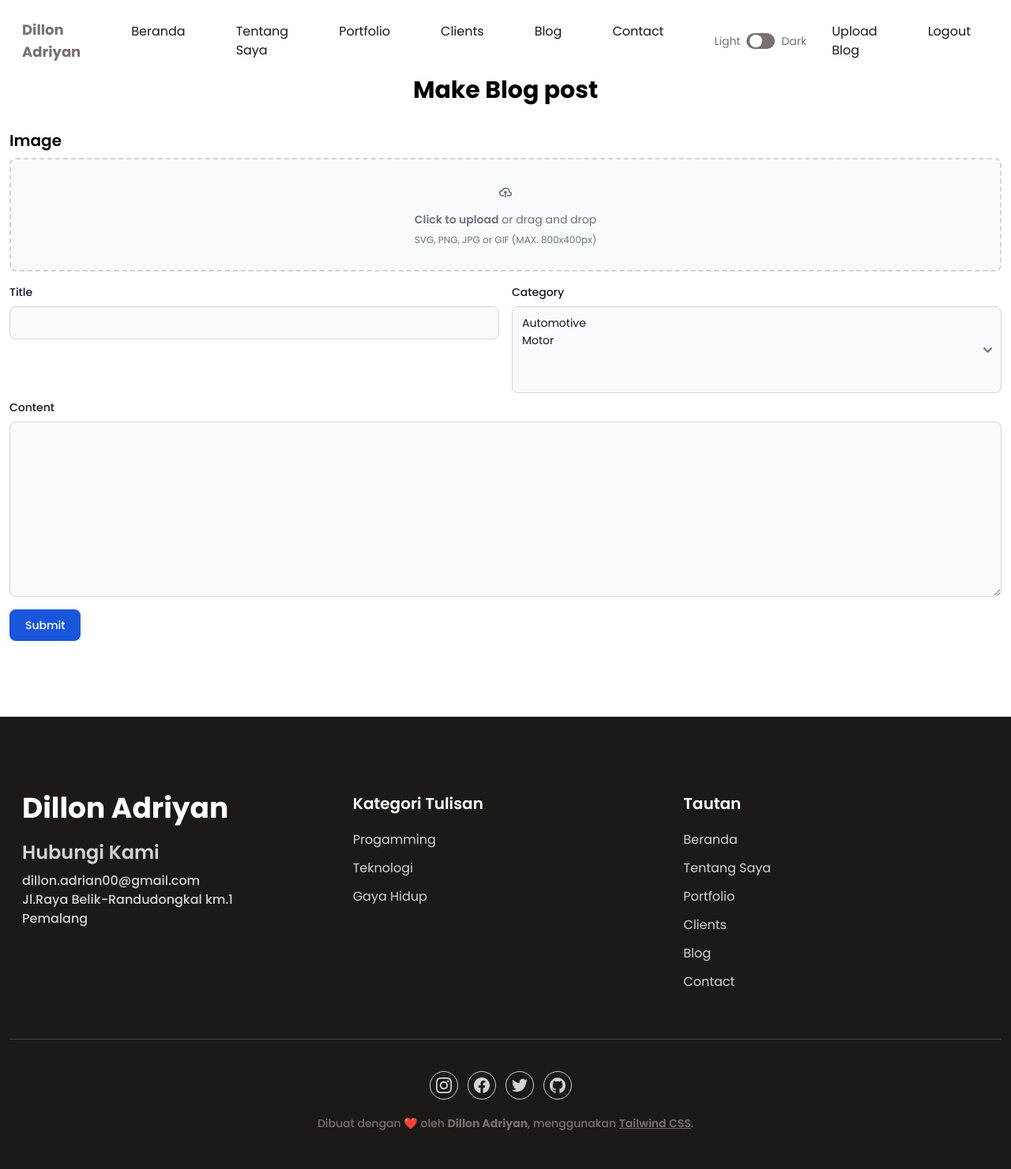
After one commit to DillonAdriyan/new-portfolio, a Django app: page /blog in a window 1280 px wide. The commit adds this page. Shown: the whole page at 79% size. Run offline with Django 5.2, Linux system fonts and the light colour scheme; a user stored in the database is signed in; data comes from the database, SQL or seed files in the repository; both versions use the stored data as it was after the commit; some libraries are stand-ins or nearby versions.

Commit message:
tambah upload blog, login dan configurasi tailwind

```diff
--- a/portfolio/blog/forms.py
+++ b/portfolio/blog/forms.py
@@ -1,5 +1,5 @@
 from django import forms
-from .models import Comment, UserProfile, CustomUser
+from .models import Comment, UserProfile, CustomUser, Blog
 from django.contrib.auth.forms import UserCreationForm
 from django.contrib.auth.models import User
 class CommentForm(forms.ModelForm):
@@ -34,3 +34,26 @@ class CustomRegistrationForm(forms.ModelForm):
                 user_profile.photo_profile = self.cleaned_data['photo_profile']
                 user_profile.save()
         return user
+
+
+class BlogForm(forms.ModelForm):
+    class Meta:
+        model = Blog
+        fields = ['title', 'content', 'image', 'category', 'user']
+        widgets = {
+            'user': forms.HiddenInput(),
+        }
+
+    def __init__(self, *args, **kwargs):
+        self.user = kwargs.pop('user', None)
+        super().__init__(*args, **kwargs)
+        if self.user:
+            self.fields['user'].initial = self.user
+
+    def save(self, commit=True):
+        instance = super().save(commit=False)
+        if not instance.user_id:
+            instance.user_by = self.user
+        if commit:
+            instance.save()
+        return instance
--- a/portfolio/blog/static/css/style.css
+++ b/portfolio/blog/static/css/style.css
@@ -1243,6 +1238,10 @@ html {
   margin-bottom: 0.5rem;
 }
 
+.mb-24 {
+  margin-bottom: 6rem;
+}
+
 .mb-3 {
   margin-bottom: 0.75rem;
 }
@@ -1259,6 +1258,10 @@ html {
   margin-bottom: 1.5rem;
 }
 
+.mb-8 {
+  margin-bottom: 2rem;
+}
+
 .ml-2 {
   margin-left: 0.5rem;
 }
@@ -1295,14 +1298,14 @@ html {
   margin-top: 0.5rem;
 }
 
+.mt-24 {
+  margin-top: 6rem;
+}
+
 .mt-3 {
   margin-top: 0.75rem;
 }
 
-.mt-36 {
-  margin-top: 9rem;
-}
-
 .mt-4 {
   margin-top: 1rem;
 }
@@ -1311,10 +1314,6 @@ html {
   margin-top: 1.5rem;
 }
 
-.mb-8 {
-  margin-bottom: 2rem;
-}
-
 .block {
   display: block;
 }
@@ -1355,6 +1354,10 @@ html {
   height: 3rem;
 }
 
+.h-36 {
+  height: 9rem;
+}
+
 .h-4 {
   height: 1rem;
 }
@@ -1502,6 +1501,10 @@ html {
   resize: both;
 }
 
+.grid-cols-1 {
+  grid-template-columns: repeat(1, minmax(0, 1fr));
+}
+
 .grid-cols-4 {
   grid-template-columns: repeat(4, minmax(0, 1fr));
 }
@@ -1544,6 +1547,10 @@ html {
 
 .justify-between {
   justify-content: space-between;
+}
+
+.gap-4 {
+  gap: 1rem;
 }
 
 .gap-6 {
@@ -1614,6 +1621,10 @@ html {
   border-width: 0px;
 }
 
+.border-2 {
+  border-width: 2px;
+}
+
 .border-b {
   border-bottom-width: 1px;
 }
@@ -1632,6 +1643,10 @@ html {
 
 .border-t-2 {
   border-top-width: 2px;
+}
+
+.border-dashed {
+  border-style: dashed;
 }
 
 .border-blue-600 {
@@ -1872,6 +1892,10 @@ html {
 
 .pt-36 {
   padding-top: 9rem;
+}
+
+.pt-5 {
+  padding-top: 1.25rem;
 }
 
 .text-center {
--- a/portfolio/blog/tailwind.config.js
+++ b/portfolio/blog/tailwind.config.js
@@ -24,7 +24,7 @@ module.exports = {
     },
   },
   plugins: [
-   require('flowbite/plugin')
+   require('../../../node_modules/flowbite/plugin')
   ],
 
 }
--- a/portfolio/blog/templates/base.html
+++ b/portfolio/blog/templates/base.html
@@ -1,5 +1,5 @@
+{% load compress %}
 {% load static %}
-
 <!DOCTYPE html>
 <html lang="id" class="scroll-smooth">
 <head>
@@ -38,7 +38,9 @@
  'https://www.googletagmanager.com/gtm.js?id='+i+dl;f.parentNode.insertBefore(j,f);
  })(window,document,'script','dataLayer','GTM-PB6M6X3S');</script>
  <!-- End Google Tag Manager -->
+ {% compress css %}
  <link rel="stylesheet" href="{% static 'css/style.css' %}" type="text/css" media="all" />
+ {% endcompress %}
  <script>
  if (localStorage.theme === 'dark' || (!('theme' in localStorage) && window.matchMedia('(prefers-color-scheme: dark)').matches)) {
    document.documentElement.classList.add('dark')
@@ -104,6 +106,21 @@ height="0" width="0" style="display:none;visibility:hidden"></iframe></noscript>
          <span class="ml-2 text-sm text-stone-500">Dark</span>
         </div>
        </li>
+       {% if user.is_authenticated %}
+       <li class="group">
+        <a href="{% url 'blog' %}" class="text-base text-dark py-2 mx-8 flex group-hover:text-primary dark:text-white">Upload Blog</a>
+       </li>
+       <li class="group">
+        <a class="text-base text-dark py-2 mx-8 flex group-hover:text-primary dark:text-white" href="{% url 'logout' %}">Logout</a>
+       </li>
+       {% else %}
+       <li class="group">
+        <a class="text-base text-dark py-2 mx-8 flex group-hover:text-primary dark:text-white" href="{% url 'login' %}">Login</a>
+       </li>
+       <li class="group">
+        <a class="text-base text-dark py-2 mx-8 flex group-hover:text-primary dark:text-white" href="{% url 'signup' %}">Daftar</a>
+       </li>
+       {% endif %}
       </ul>
      </nav>
     </div>
@@ -112,7 +129,7 @@ height="0" width="0" style="display:none;visibility:hidden"></iframe></noscript>
  </header>
  {% block content %}
  {% endblock %}
-  <footer class="bg-dark pt-24 pb-12">
+  <footer class="bg-dark pt-24 mt-12 pb-12">
   <div class="container">
    <div class="flex flex-wrap">
     <div class="w-full px-4 mb-12 text-stone-300 font-medium md:w-1/3">
--- /dev/null
+++ b/portfolio/blog/templates/blog/upload_blog.html
@@ -0,0 +1,72 @@
+{% extends 'base.html' %}
+{% block content %}
+ <section id="blogUpload" class="mb-24 mt-12 dark:bg-gray-900">
+  <div class="container">
+   <h1 class="text-3xl font-bold text-center mt-24 mb-8">Make Blog post</h1>
+     {% if messages %}
+  {% for message in messages %}
+  {% if message.tags == 'error' %}
+  <div class="p-4 mb-4 text-sm text-red-800 rounded-lg bg-red-50 dark:bg-gray-800 dark:text-red-400" role="alert">
+   <span class="font-medium">Infoo bolo!
+   </span>{{ message }}
+  </div>
+ {% endif %}
+ {% endfor %}
+ {% endif %}
+   <form method="post" enctype="multipart/form-data">
+    {% csrf_token %}
+ <div class="sampul">
+  <h2 class="text-xl font-semibold mb-2">Image</h2>
+<div class="flex items-center justify-center w-full">
+    <label for="dropzone-file" class="flex flex-col items-center justify-center w-full h-36 border-2 border-gray-300 border-dashed rounded-lg cursor-pointer bg-gray-50 dark:hover:bg-bray-800 dark:bg-gray-700 hover:bg-gray-100 dark:border-gray-600 dark:hover:border-gray-500 dark:hover:bg-gray-600">
+        <div class="flex flex-col items-center justify-center pt-5 pb-6">
+            <img id="previewImage" src="#" alt="Preview" style="display: none; max-width: auto; max-height: 200px;" class=""/>
+            <svg class="w-4 h-4 mt-2 mb-4 text-gray-500 dark:text-gray-400" aria-hidden="true" xmlns="http://www.w3.org/2000/svg" fill="none" viewBox="0 0 20 16">
+                <path stroke="currentColor" stroke-linecap="round" stroke-linejoin="round" stroke-width="2" d="M13 13h3a3 3 0 0 0 0-6h-.025A5.56 5.56 0 0 0 16 6.5 5.5 5.5 0 0 0 5.207 5.021C5.137 5.017 5.071 5 5 5a4 4 0 0 0 0 8h2.167M10 15V6m0 0L8 8m2-2 2 2"/>
+            </svg>
+            <p class="mb-2 text-sm text-gray-500 dark:text-gray-400"><span class="font-semibold">Click to upload</span> or drag and drop</p>
+            <p class="text-xs text-gray-500 dark:text-gray-400">SVG, PNG, JPG or GIF (MAX. 800x400px)</p>
+        </div>
+{{ form.image }}
+    </label>
+</div>
+</div>
+   <div class="grid grid-cols-1 gap-4 md:grid-cols-2 mt-4">
+<div class="">
+            <label for="title" class="block mb-2 text-sm font-medium text-gray-900 dark:text-white">Title</label>
+{{ form.title }}
+</div>
+<div class="">
+            <label for="category" class="block mb-2 text-sm font-medium text-gray-900 dark:text-white">Category</label>
+            {{ form.category }}
+        </div>
+   </div>
+   <div class="mt-2">
+            <label for="content" class="block mb-2 text-sm font-medium text-gray-900 dark:text-white">Content</label>
+{{ form.content }}
+        </div>
+        {{ form.user }}
+        <button type="submit" class="mt-4 text-white bg-blue-700 hover:bg-blue-800 focus:ring-4 focus:outline-none focus:ring-blue-300 font-medium rounded-lg text-sm w-full sm:w-auto px-5 py-2.5 text-center dark:bg-blue-600 dark:hover:bg-blue-700 dark:focus:ring-blue-800">Submit</button>
+   </form>
+  </div>
+ </section>
+   <script>
+  document.getElementById('id_gambar').accept = '.jpg, .png, .jpeg';
+    document.getElementById('id_gambar').addEventListener('change', function(e) {
+        var file = e.target.files[0];
+        var imageType = /image.*/;
+
+        if (file && file.type.match(imageType)) {
+            var reader = new FileReader();
+
+            reader.onload = function(e) {
+                var preview = document.getElementById('previewImage');
+                preview.src = e.target.result;
+                preview.style.display = 'block';
+            };
+
+            reader.readAsDataURL(file);
+        }
+    });
+</script>
+{% endblock %}
--- a/portfolio/blog/urls.py
+++ b/portfolio/blog/urls.py
@@ -8,7 +8,10 @@ urlpatterns = [
     path('', views.index, name='index'),
     path('<int:blog_id>/', views.blog_detail, name='blog_detail'),
     path('category/<category>/', views.blog_category, name='blog_category'),
-    path('signup/', views.register_user, name="register_user")
+    path('signup/', views.register_user, name="signup"),
+    path('logout/', views.logout, name="logout"),
+    path('login/', views.login_view, name="login"),
+    path('blog', views.blog , name='blog')
 ]
 
 urlpatterns += static(settings.MEDIA_URL, document_root=settings.MEDIA_ROOT)
--- a/portfolio/blog/views.py
+++ b/portfolio/blog/views.py
@@ -1,14 +1,37 @@
 from django.shortcuts import render, get_object_or_404, redirect
 from .models import Blog, Comment, UserProfile
-from .forms import CommentForm, CustomRegistrationForm
+from .forms import CommentForm, CustomRegistrationForm, BlogForm
 from django.contrib import messages
-from django.contrib.auth import login, authenticate
+from django.contrib.auth import login, authenticate, logout
+from django.contrib.auth.decorators import login_required
+from django.http import HttpResponseRedirect
+
 
 
 def index(request):
     blogs = Blog.objects.all().order_by('-created_at')
     return render(request, 'blog/index.html', {'blogs': blogs})
+@login_required
+def blog(request):
+    user = request.user
+    if request.method == 'POST':
+        form = BlogForm(request.POST, request.FILES, user=user)
+        if form.is_valid():
+            form.save()
+            return redirect('blog')
+        else:
+         for field, errors in form.errors.items():
+                for error in errors:
+                    messages.error(request, f"{field}: {error}")
+    else:
+        form = BlogForm(user=user)
+    form.fields['image'].widget.attrs.update({'id': 'dropzone-file', 'class': 'hidden'})
+    form.fields['title'].widget.attrs.update({'class': 'bg-gray-50 border border-gray-300 text-gray-900 text-sm rounded-lg focus:ring-blue-500 focus:border-blue-500 block w-full p-2.5 dark:bg-gray-700 dark:border-gray-600 dark:placeholder-gray-400 dark:text-white dark:focus:ring-blue-500 dark:focus:border-blue-500 mb-2'})
+    form.fields['content'].widget.attrs.update({'class': 'bg-gray-50 border border-gray-300 text-gray-900 h-24 text-sm rounded-lg focus:ring-blue-500 focus:border-blue-500 block w-full p-2.5 dark:bg-gray-700 dark:border-gray-600 dark:placeholder-gray-400 dark:text-white dark:focus:ring-blue-500 dark:focus:border-blue-500'})
+    form.fields['category'].widget.attrs.update({'class': 'bg-gray-50 border border-gray-300 text-gray-900 text-sm rounded-lg focus:ring-blue-500 focus:border-blue-500 block w-full p-2.5 dark:bg-gray-700 dark:border-gray-600 dark:placeholder-gray-400 dark:text-white dark:focus:ring-blue-500 dark:focus:border-blue-500'})
 
+    context = {'form': form, 'username': user.username}
+    return render(request, 'blog/upload_blog.html', context)
 def blog_detail(request, blog_id):
     blog = get_object_or_404(Blog, id=blog_id)
     comments = Comment.objects.filter(post=blog)
@@ -63,3 +86,28 @@ def register_user(request):
     return render(request,
     'auth/signup.html', {'form':
     form})
+
+def login_view(request):
+    if request.method == 'POST':
+        username = request.POST['username']
+        password = request.POST['password']
+
+        user = authenticate(request, username=username, password=password)
+        if user is not None:
+            login(request, user)
+            request.session['username'] = user.username
+            messages.success(request, 'Login berhasil! Selamat datang.')
+            return redirect('index')
+        else:
+            messages.error(request, 'Username atau Password Salah !')
+            return render(request, 'auth/login.html')
+
+    if request.user.is_authenticated:
+        return redirect('index')
+
+    return render(request, 'auth/login.html')
+def logout(request):
+    # Lakukan logout
+    logout(request)
+    messages.success(request,'Berhasil Logout')
+    return redirect('login')
```
Also changed, not shown: other parts of portfolio/blog/static/css/style.css (+52 -41 lines), portfolio/blog/templates/blog/index.html (+18 -9 lines), portfolio/portfolio/settings.py (+10 -3 lines), portfolio/blog/static/src/input.css (renamed from portfolio/blog/static/css/input.css), portfolio/db.sqlite3, portfolio/media/blogbanner/20240517_172738.png (added), 1 other file.
